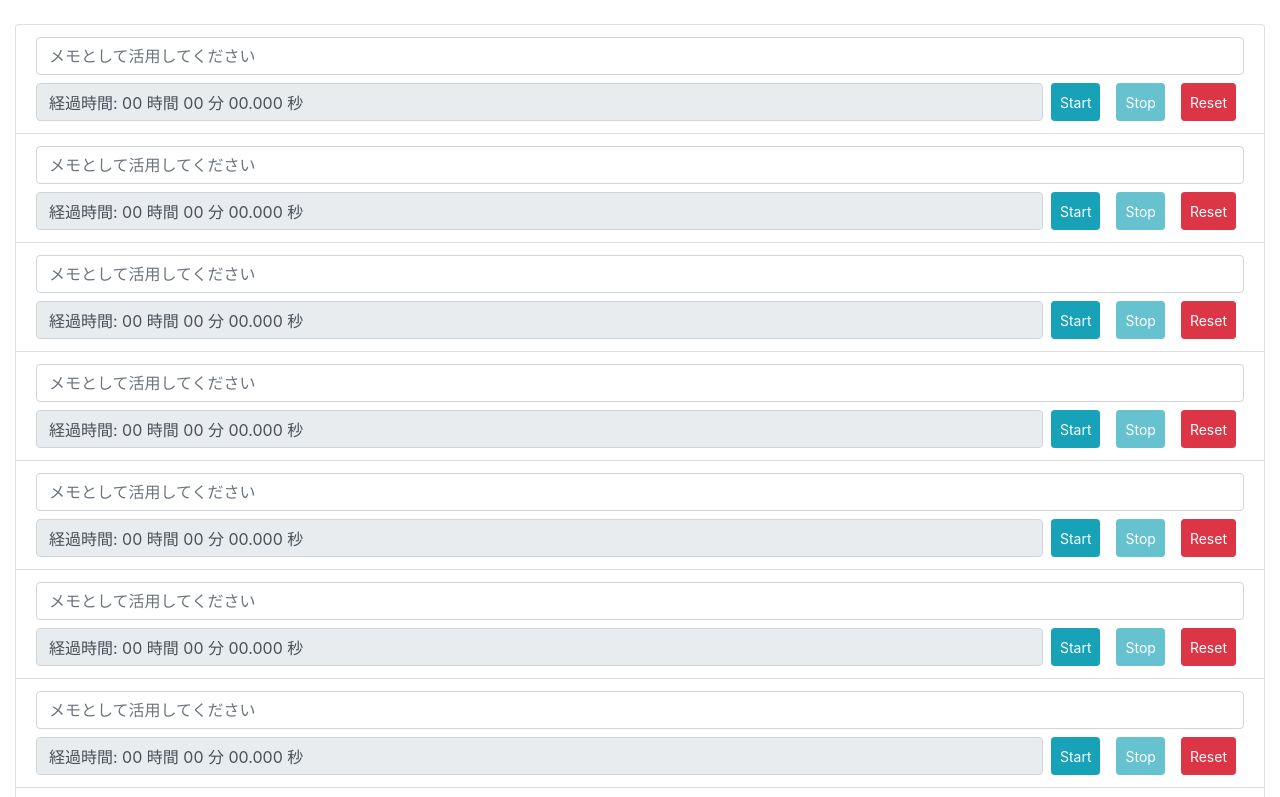
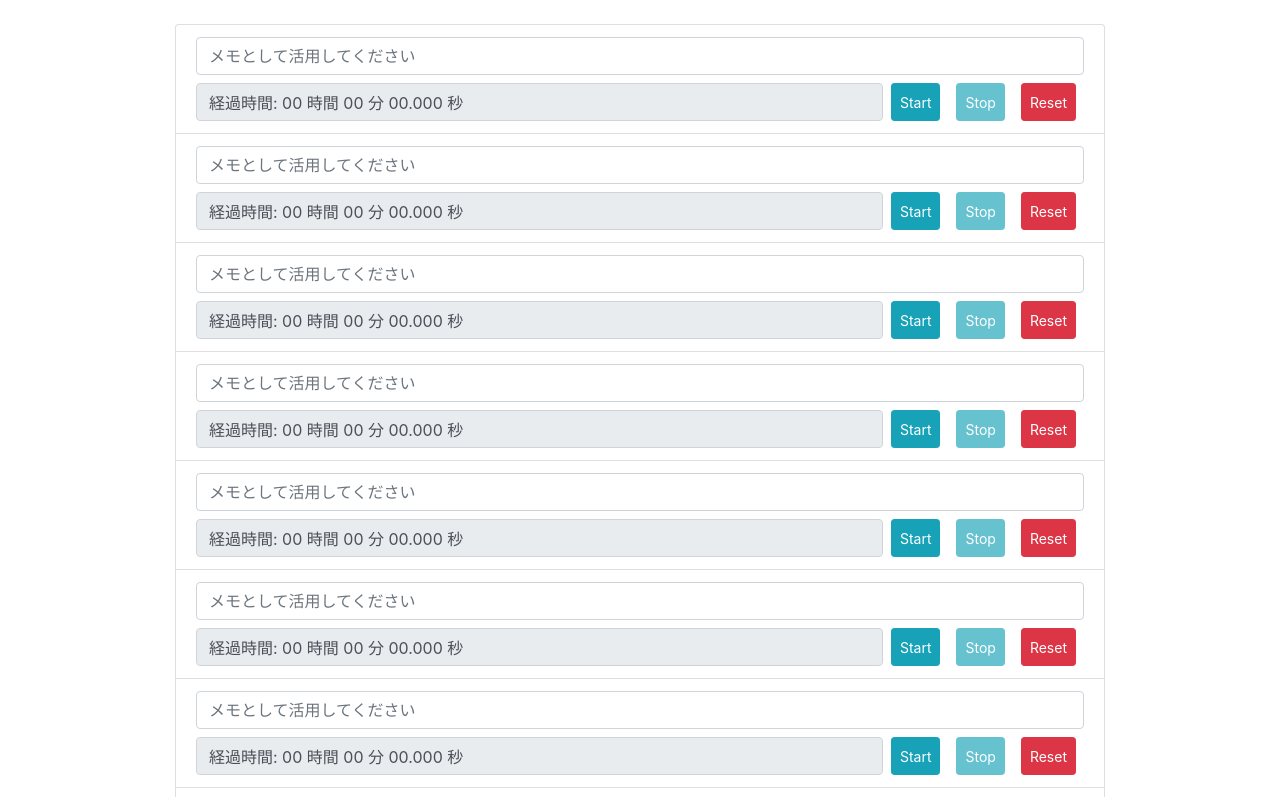
Before and after one commit to madayo/html-js-parts, a plain HTML site: page stopwatch.html in a window 1280 px wide. Shown: the top 797 px of the page. Drawn offline with nearby package versions, Linux system fonts and the light colour scheme.

Commit message:
レイアウト調整

```diff
--- a/stopwatch.html
+++ b/stopwatch.html
@@ -6,9 +6,14 @@
   <meta name="viewport" content="width=device-width, initial-scale=1.0">
   <link rel="stylesheet" href="https://stackpath.bootstrapcdn.com/bootstrap/4.3.1/css/bootstrap.min.css" integrity="sha384-ggOyR0iXCbMQv3Xipma34MD+dH/1fQ784/j6cY/iJTQUOhcWr7x9JvoRxT2MZw1T" crossorigin="anonymous">
   <title>Document</title>
+  <style>
+    .container {
+      max-width: 960px;
+    }
+  </style>
 </head>
 <body>
-  <div id="app" class="container-fluid mt-4 text-center">
+  <div id="app" class="container mt-4 text-center">
     <ul class="list-group">
       <li v-for="(list, index) in lists" class="list-group-item">
         <input type="text" placeholder="メモとして活用してください" class="form-control mr-3 mb-2">
```
